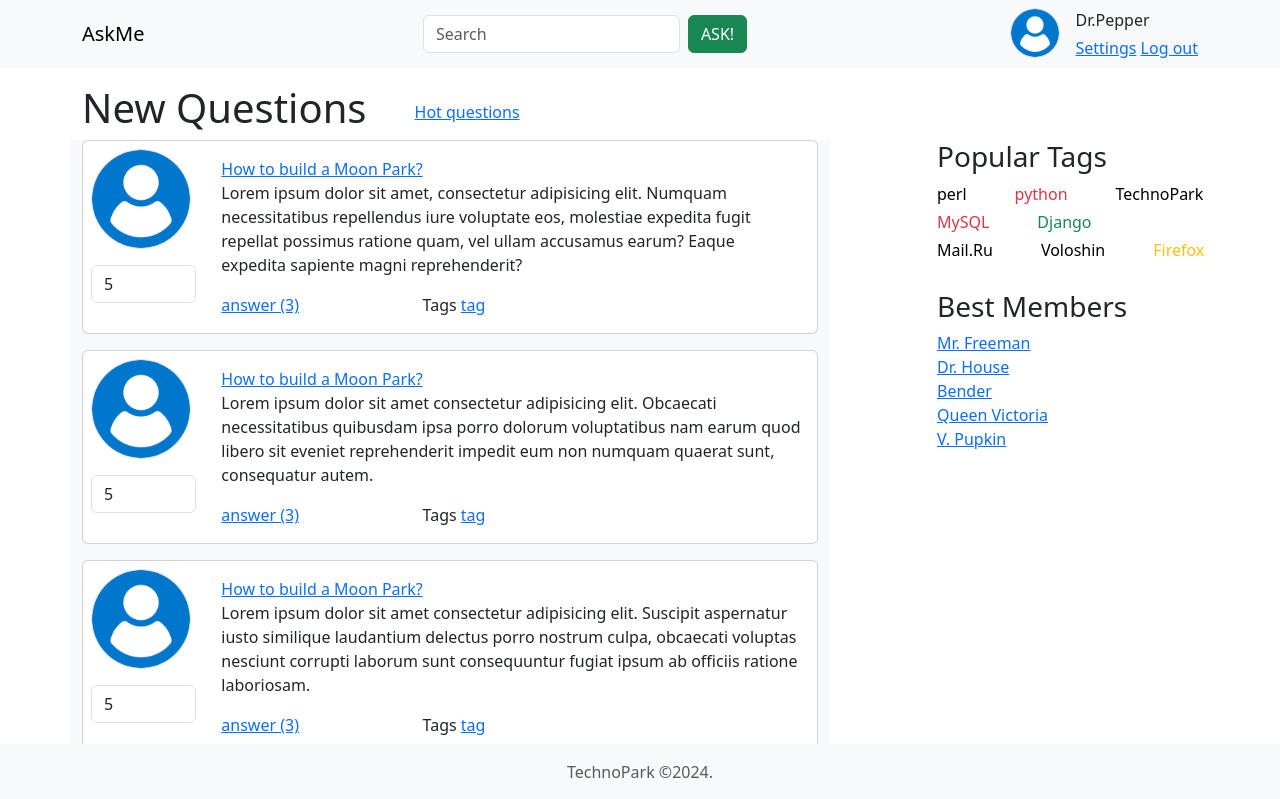
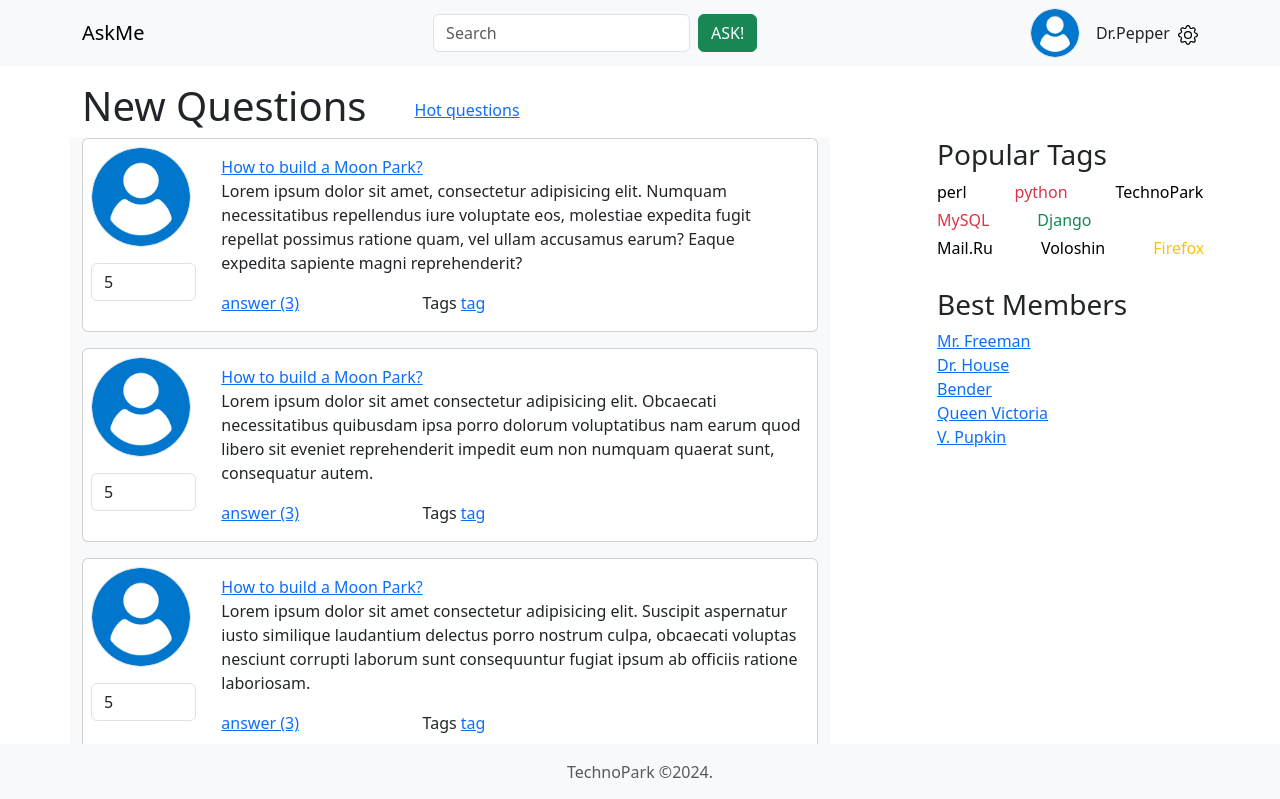
Before and after one commit to FireSpirit171/askme_website, a Python web app: template templates/index.html in a window 1280 px wide. Shown: the top 799 px of the page. Run offline with Jinja, Linux system fonts and the light colour scheme; the template is opened without the code that fills it, so the values that code supplies are empty.

Commit message:
Главная страница

```diff
--- a/templates/index.html
+++ b/templates/index.html
@@ -17,15 +17,14 @@
             <button class="btn btn-success" type="submit">ASK!</button>
           </form>
 
-            <div class="d-flex justify-cotent-between gap-3">
+            <div class="d-flex align-items-center gap-3">
                 <div>
                     <img class="rounded-circle border" src="../static/img/default_user_icon.png"  height="50" width="50">
                 </div>
-                <div class="d-flex flex-column justify-content between gap-1">
+                <div class="d-flex justify-content-between gap-2">
                     Dr.Pepper
                     <div class="settings">
-                        <a href="./settings.html">Settings</a>
-                        <a href="./logout.html">Log out</a>
+                        <a href="./settings.html"><img src="../static/img/svg/gear.svg" width="20px"></a>
                     </div>
                 </div>
             </div>
@@ -36,7 +35,7 @@
     <main class="container-sm-fluid container-lg mt-3">
       <div class="d-flex gap-5 align-items-center">
         <h1>New Questions</h1>
-        <a href="./hot.html">Hot questions</a>
+        <a href="./index.html">Hot questions</a>
       </div>
 
       <!--Главная страница-->
@@ -48,7 +47,7 @@
             <div class="row g-0">
               <div class="col-2 p-2">
                 <div class="border mb-3 rounded-image-container">
-                  <img src="../static/img/default_user_icon.png" class="rounded-image">
+                  <a href="./member.html"><img src="../static/img/default_user_icon.png" class="rounded-image"></a>
                 </div>
                 <div class="input-group flex-nowrap" style="width: 105px;">
                   <input type="number" value="5" class="form-control">
@@ -74,7 +73,7 @@
             <div class="row g-0">
               <div class="col-2 p-2">
                 <div class="border mb-3 rounded-image-container">
-                  <img src="../static/img/default_user_icon.png" class="rounded-image" alt="...">
+                  <a href="./member.html"><img src="../static/img/default_user_icon.png" class="rounded-image"></a>
                 </div>
                 <div class="input-group flex-nowrap" style="width: 105px;">
                   <input type="number" value="5" class="form-control">
@@ -100,7 +99,7 @@
             <div class="row g-0">
               <div class="col-2 p-2">
                 <div class="border mb-3 rounded-image-container">
-                  <img src="../static/img/default_user_icon.png" class="rounded-image" alt="...">
+                  <a href="./member.html"><img src="../static/img/default_user_icon.png" class="rounded-image"></a>
                 </div>
                 <div class="input-group flex-nowrap" style="width: 105px;">
                   <input type="number" value="5" class="form-control">
```
